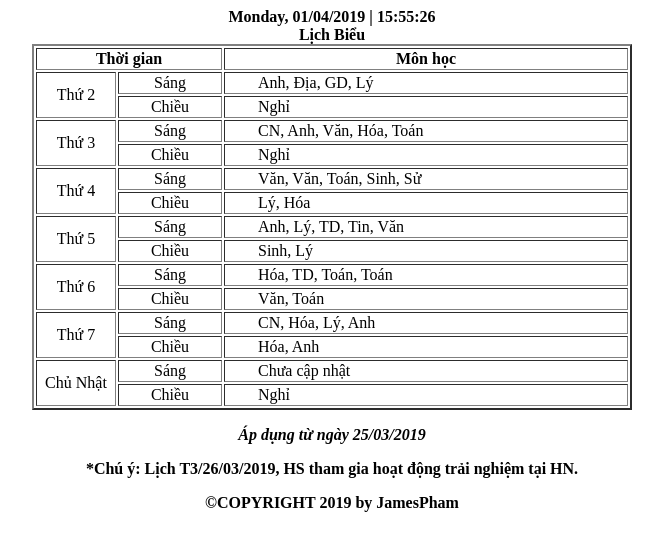
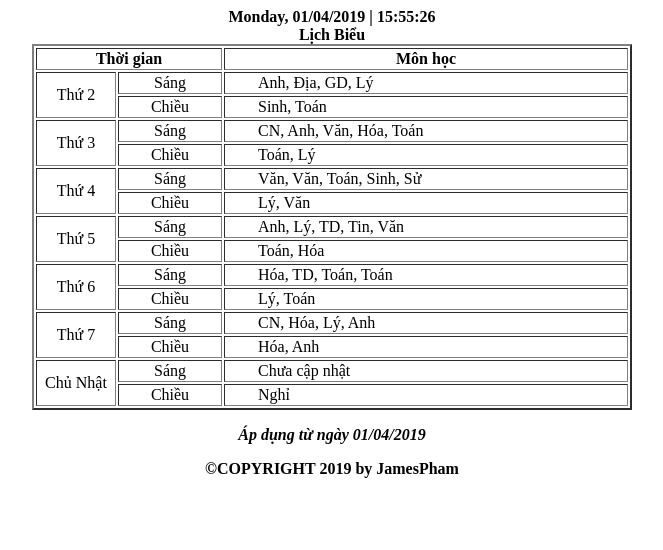
Before and after one commit to ngochaibkit/ngochaibkit.github.io, a plain HTML site: page index.html in a window 1280 px wide. Shown: the whole page, without its empty margins (308-971 px from the left). Drawn offline with Linux system fonts and the light colour scheme.

Commit message:
Update Index.html

```diff
--- a/index.html
+++ b/index.html
@@ -58,7 +58,7 @@
 				</tr>
 				<tr>
 					<td><center>Chiều</center></td>
-					<td>&emsp;&emsp;Nghỉ</td>
+					<td>&emsp;&emsp;Sinh, Toán</td>
 				</tr>
 				<tr>
 					<td rowspan="2"><center>Thứ 3</center></td>
@@ -68,7 +68,7 @@
 				<tr>
 
 					<td><center>Chiều</center></td>
-					<td>&emsp;&emsp;Nghỉ</td>
+					<td>&emsp;&emsp;Toán, Lý</td>
 				</tr>
 				<tr>
 					<td rowspan="2"><center>Thứ 4</center></td>
@@ -78,7 +78,7 @@
 				<tr>
 
 					<td><center>Chiều</center></td>
-					<td>&emsp;&emsp;Lý, Hóa</td>
+					<td>&emsp;&emsp;Lý, Văn</td>
 				</tr>
 				<tr>
 					<td rowspan="2"><center>Thứ 5</center></td>
@@ -88,7 +88,7 @@
 				<tr>
 
 					<td><center>Chiều</center></td>
-					<td>&emsp;&emsp;Sinh, Lý</td>
+					<td>&emsp;&emsp;Toán, Hóa</td>
 				</tr>
 				<tr>
 					<td rowspan="2"><center>Thứ 6</center></td>
@@ -98,7 +98,7 @@
 				<tr>
 
 					<td><center>Chiều</center></td>
-					<td>&emsp;&emsp;Văn, Toán</td>
+					<td>&emsp;&emsp;Lý, Toán</td>
 				</tr>
 				<tr>
 					<td rowspan="2"><center>Thứ 7</center></td>
@@ -121,9 +121,8 @@
 					<td>&emsp;&emsp;Nghỉ</td>
 				</tr></tbody>
 			</table>
-			<p><b><em>Áp dụng từ ngày 25/03/2019</em></b></p>
+			<p><b><em>Áp dụng từ ngày 01/04/2019</em></b></p>
 		</center>
-		<center><b>*Chú ý: Lịch T3/26/03/2019, HS tham gia hoạt động trải nghiệm tại HN.</b></center>
 		<center><p><b>&copy;COPYRIGHT 2019 by JamesPham</b><p></center>
 	</body>
 </html>
```
